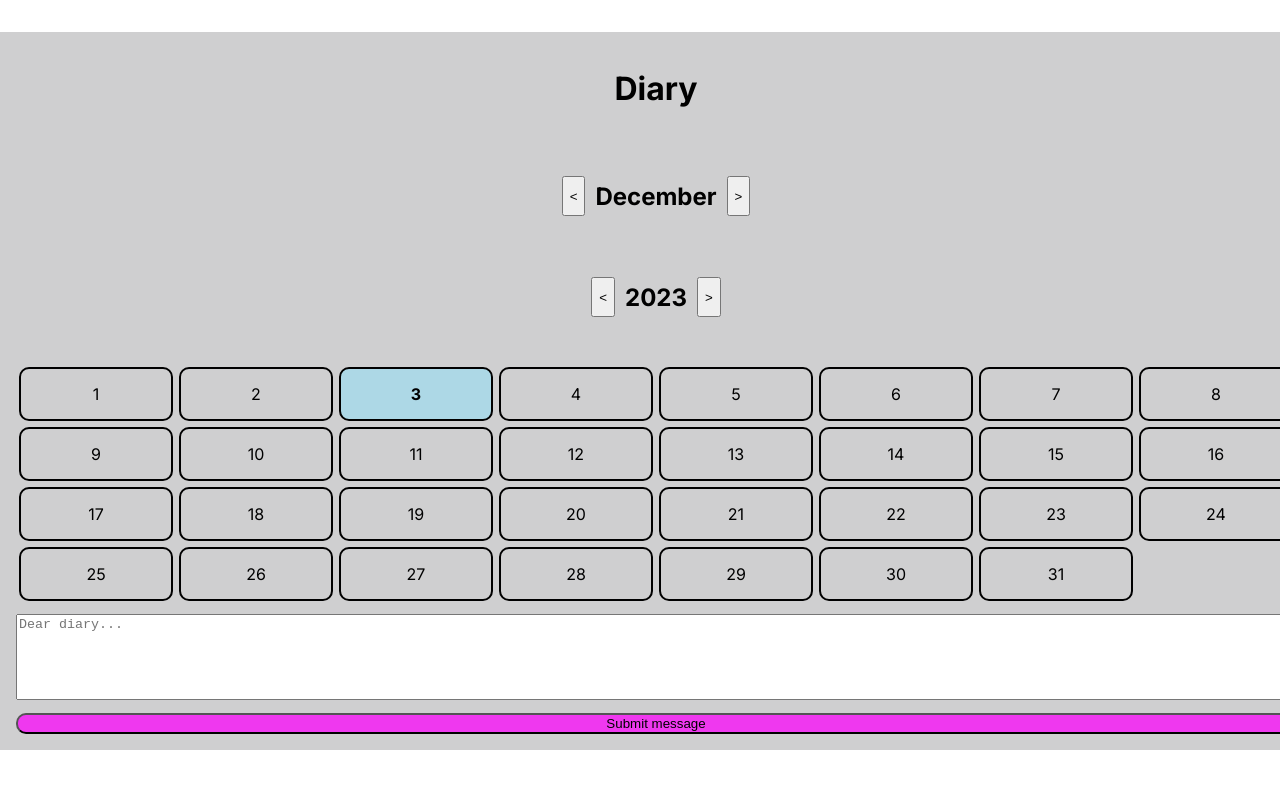
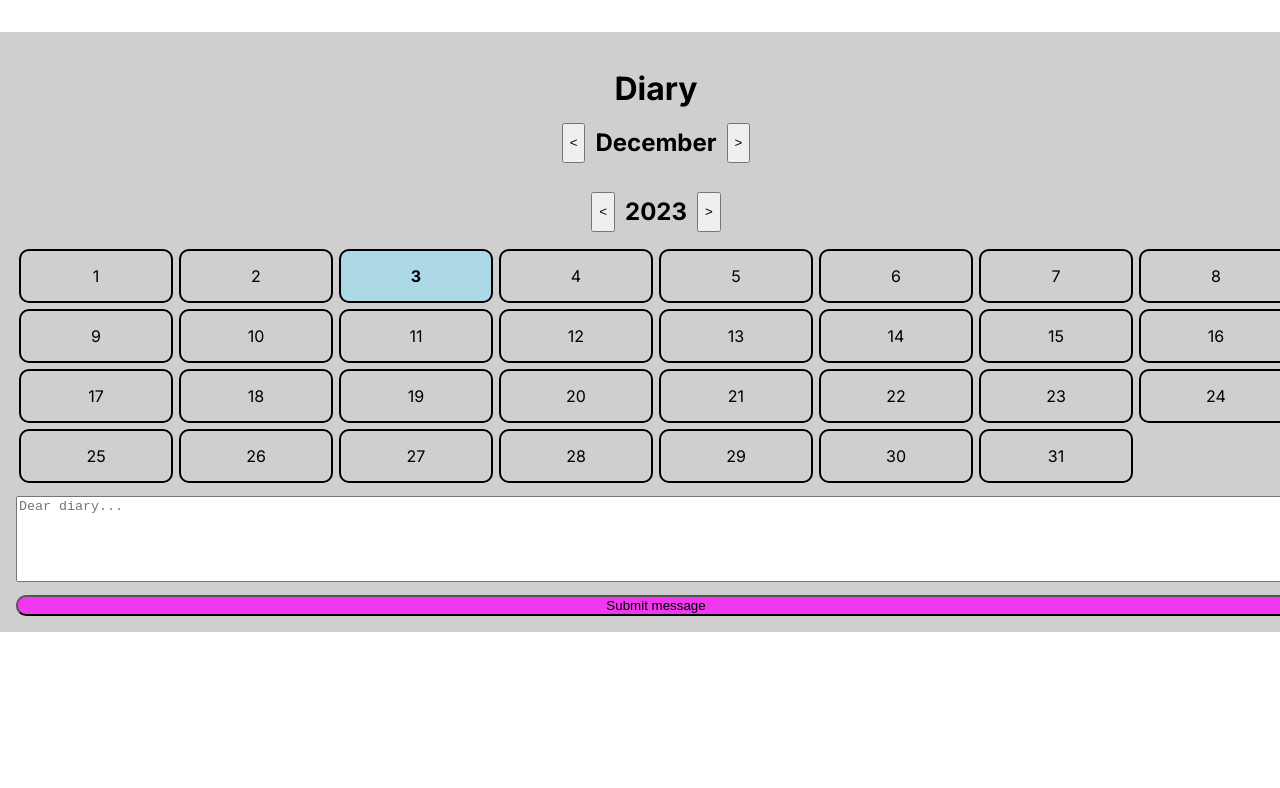
Before and after one commit to Moreen-n/Diary, a Next.js app: page / in a window 1280 px wide. Shown: the top 788 px of the page. Built offline with nearby package versions, Linux system fonts and the light colour scheme.

Commit message:
added css

```diff
--- a/src/app/globals.css
+++ b/src/app/globals.css
@@ -9,7 +9,7 @@ body {
   flex-direction: column;
   width: 100%;
   align-items: center;
-  gap: 2rem;
+
   margin: 2rem 0;
   background-color: #01050830;
   padding: 1rem;
@@ -57,3 +57,7 @@ body {
   height: 40px;
   position: sticky;
 }
+.diary {
+  padding: 0px;
+  margin-bottom: 0px;
+}
```
